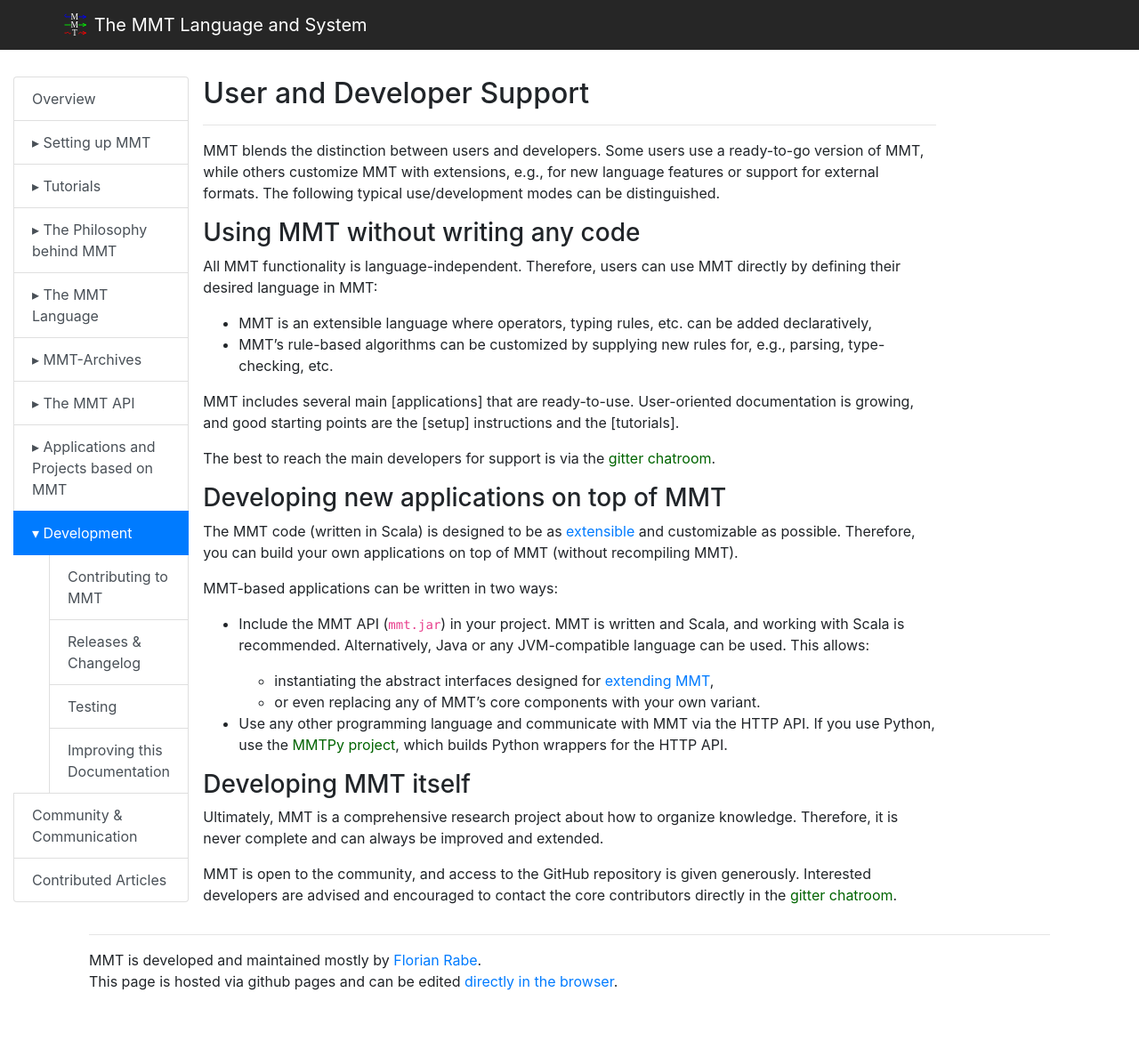
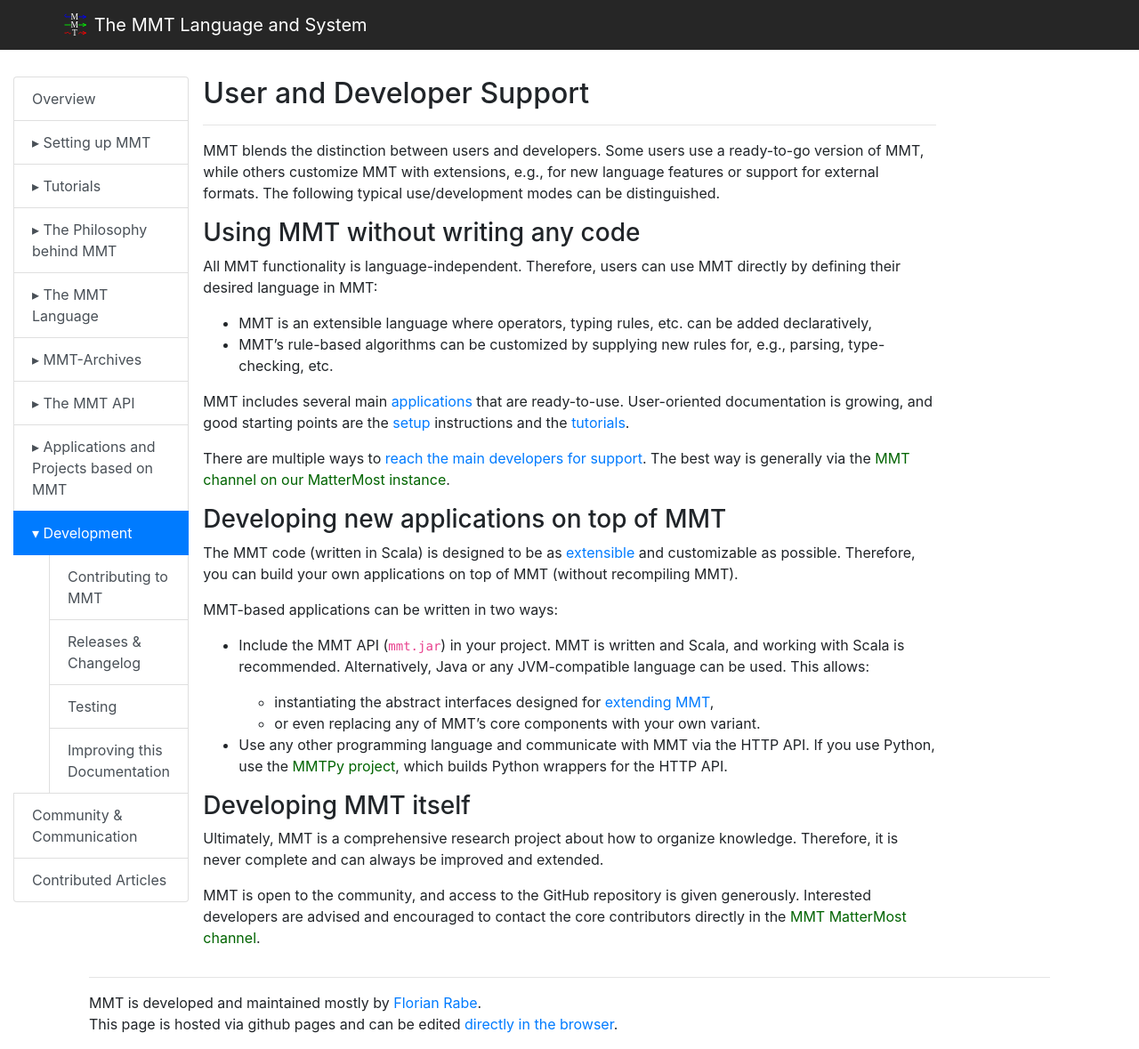
Before and after one commit to UniFormal/uniformal.github.io, a Jekyll site: the page built from doc/development/index.md, in a window 1280 px wide. Shown: the whole page at 89% size. Built offline with Jekyll 4.4.1, drawn with Linux system fonts in a browser that asks for light colours; before the commit the page ends 1131 px from its top, so only the background shows below that.

Commit message:
remove reference to gitter, fix links

```diff
--- a/doc/development/index.md
+++ b/doc/development/index.md
@@ -16,10 +16,10 @@
 * MMT is an extensible language where operators, typing rules, etc. can be added declaratively,
 * MMT's rule-based algorithms can be customized by supplying new rules for, e.g., parsing, type-checking, etc.
 
-MMT includes several main [applications] that are ready-to-use.
-User-oriented documentation is growing, and good starting points are the [setup] instructions and the [tutorials].
+MMT includes several main [applications](../applications/index) that are ready-to-use.
+User-oriented documentation is growing, and good starting points are the [setup](../setup/index) instructions and the [tutorials](../tutorials/index).
 
-The best to reach the main developers for support is via the [gitter chatroom](https://gitter.im/UniFormal/MMT).
+There are multiple ways to [reach the main developers for support](../community/index). The best way is generally via the [MMT channel on our MatterMost instance](https://mattermost.kwarc.info/kwarc/channels/mmt).
 
 ### Developing new applications on top of MMT
 
@@ -44,4 +44,4 @@
 Therefore, it is never complete and can always be improved and extended.
 
 MMT is open to the community, and access to the GitHub repository is given generously.
-Interested developers are advised and encouraged to contact the core contributors directly in the [gitter chatroom](https://gitter.im/UniFormal/MMT).
+Interested developers are advised and encouraged to contact the core contributors directly in the [MMT MatterMost channel](https://mattermost.kwarc.info/kwarc/channels/mmt).
```
